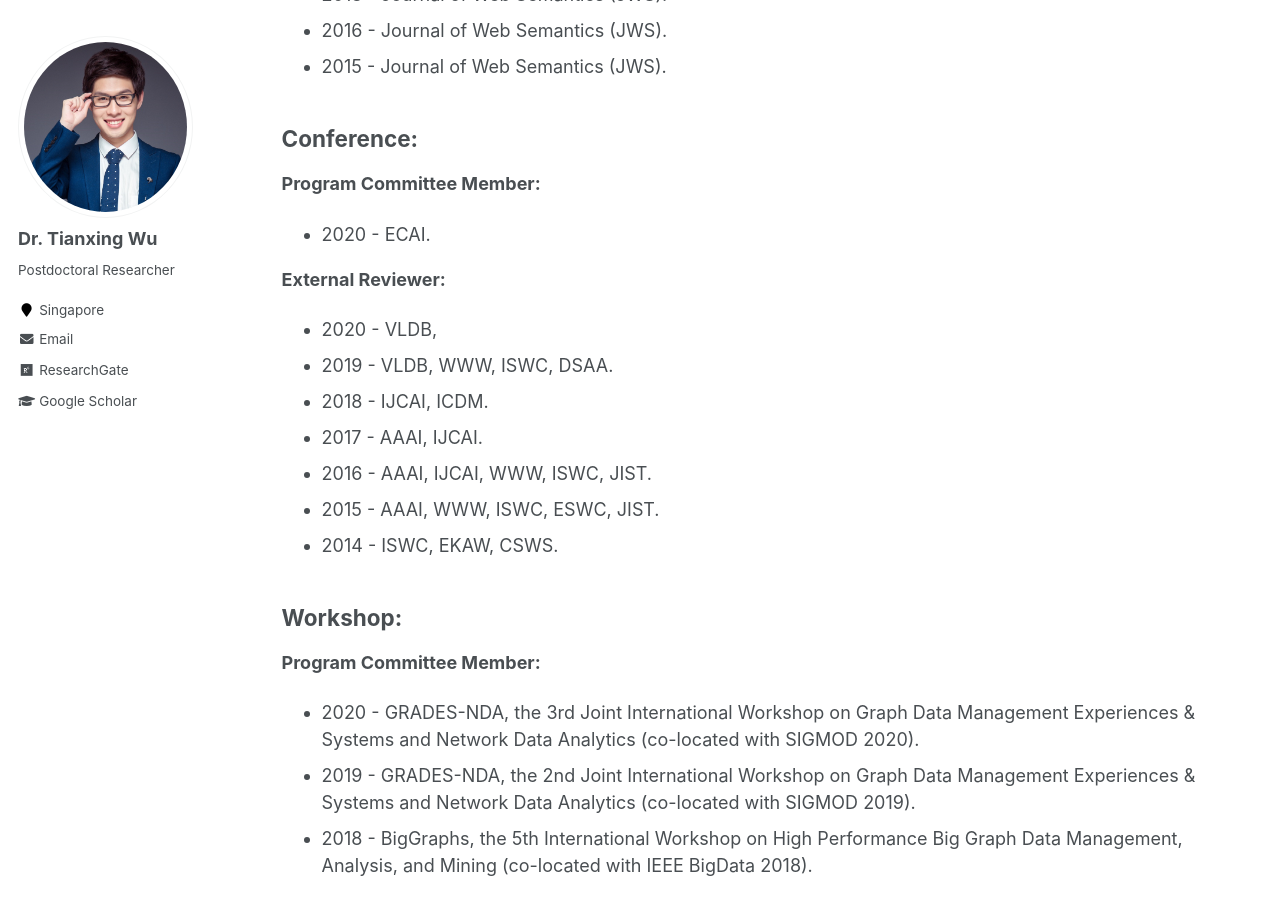
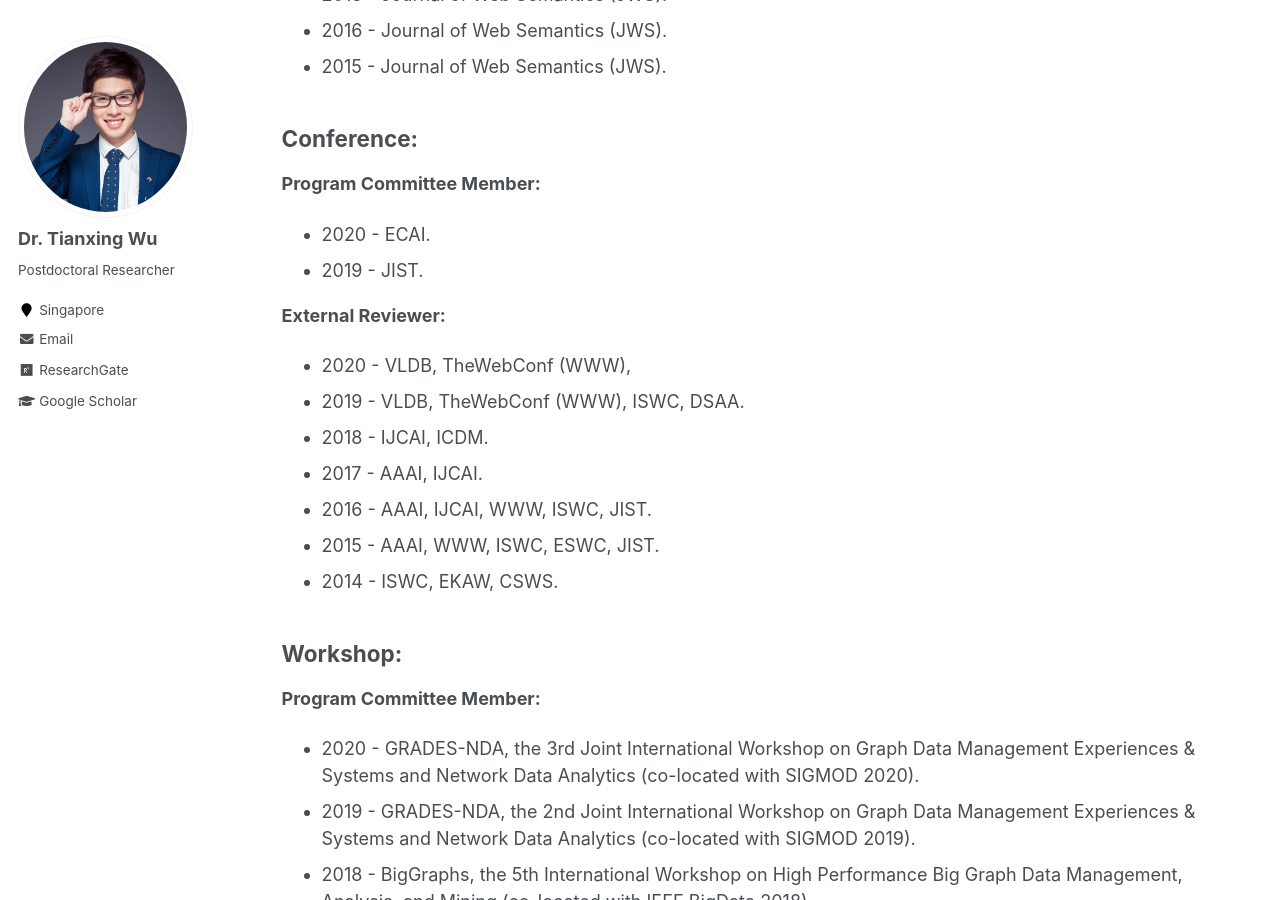
Before and after one commit to tianxing-wu/tianxing-wu.github.io, a Jekyll site: the page built from _pages/services.md, in a window 1280 px wide and 900 px high, scrolled down 613 px. Built offline with Jekyll 4.4.1, drawn with Linux system fonts in a browser that asks for light colours.

Commit message:
site update

```diff
--- a/_pages/services.md
+++ b/_pages/services.md
@@ -23,10 +23,11 @@ author_profile: true
 ## Conference:
 **Program Committee Member:**
 * 2020 - ECAI.
+* 2019 - JIST.
 
 **External Reviewer:**
-* 2020 - VLDB,
-* 2019 - VLDB, WWW, ISWC, DSAA.
+* 2020 - VLDB, TheWebConf (WWW),
+* 2019 - VLDB, TheWebConf (WWW), ISWC, DSAA.
 * 2018 - IJCAI, ICDM.
 * 2017 - AAAI, IJCAI.
 * 2016 - AAAI, IJCAI, WWW, ISWC, JIST.
```
Also changed, not shown: 1 other file.
